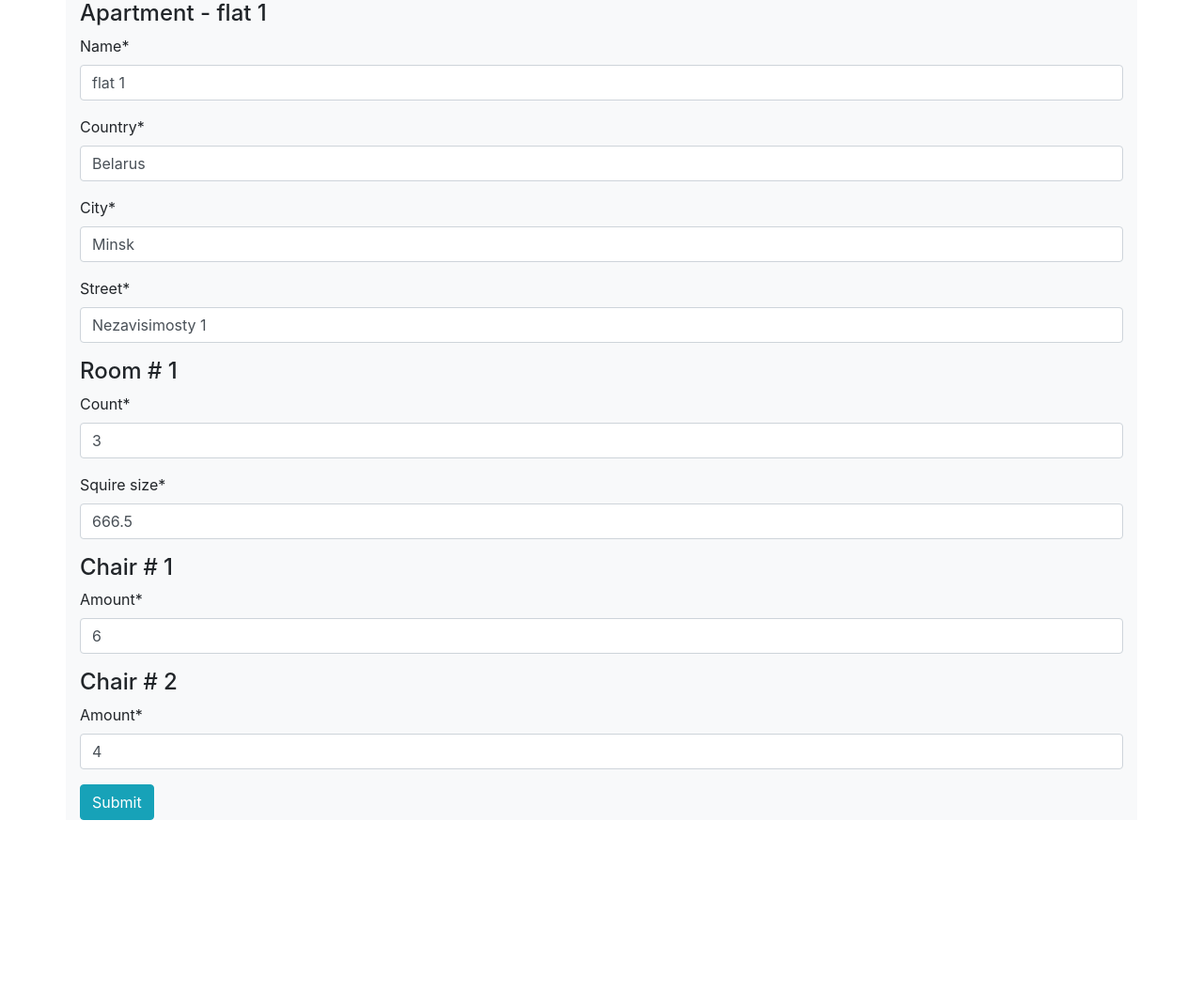
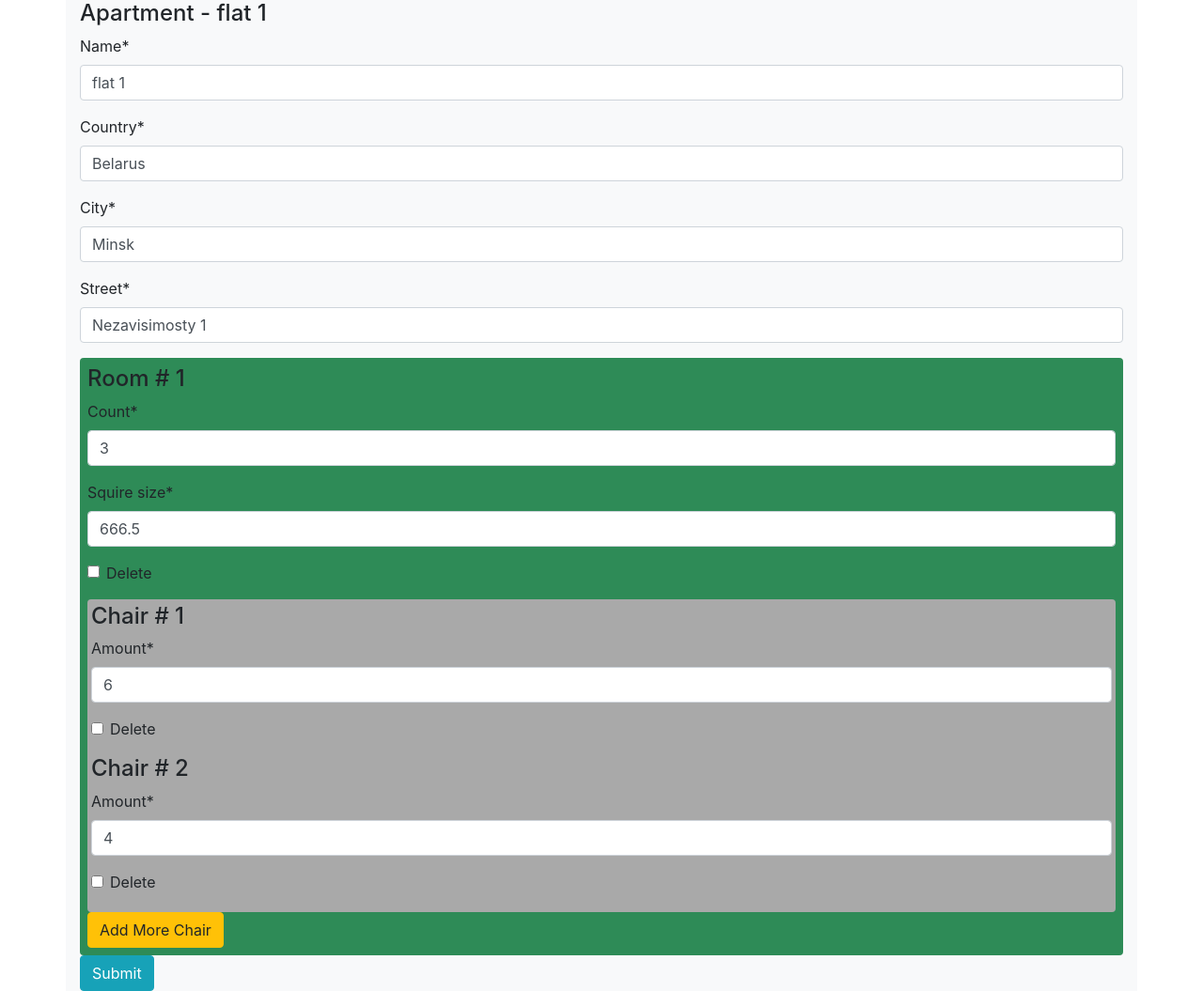
Before and after one commit to Valentin-Golyonko/ApartmentsConstructor, a Django app: page /details/1/ in a window 1280 px wide. Shown: the whole page at 94% size. Before the commit the page ends 873 px from the top, so only its background shows below. Run offline with Django 3.2, Linux system fonts and the light colour scheme; data comes from the database, SQL or seed files in the repository; both versions use the stored data as it was after the commit; some libraries are stand-ins or nearby versions.

Commit message:
added: 'add form' button

```diff
--- a/ApartmentsApp/forms.py
+++ b/ApartmentsApp/forms.py
@@ -1,10 +1,12 @@
 from django import forms
 from django.forms import modelformset_factory
 
-from ApartmentsApp.models import Apartments, Chair, Room
+from ApartmentsApp.models import (Apartments, Chair, Room)
 
 
 class ApartmentsForm(forms.ModelForm):
+    prefix = 'apartments'
+
     class Meta:
         model = Apartments
         fields = ('name', 'country', 'city', 'street',)
@@ -23,6 +25,6 @@ class ChairForm(forms.ModelForm):
 
 
 RoomFormset = modelformset_factory(Room, form=RoomForm, fields=('count', 'squire_size',),
-                                   extra=0, )
+                                   extra=0, can_delete=True, )
 ChairFormset = modelformset_factory(Chair, form=ChairForm, fields=('amount',),
-                                    extra=0, )
+                                    extra=0, can_delete=True, )
--- a/ApartmentsApp/models.py
+++ b/ApartmentsApp/models.py
@@ -31,7 +31,7 @@ class Room(models.Model):
     apartment = models.ForeignKey(to='Apartments', on_delete=models.CASCADE,
                                   blank=True, null=True)
 
-    count = models.PositiveSmallIntegerField(default=1)
+    count = models.PositiveSmallIntegerField(default=0)
     squire_size = models.FloatField(default=0.0)
 
     def __str__(self):
@@ -47,4 +47,4 @@ class Chair(models.Model):
     room = models.ForeignKey(to='Room', on_delete=models.CASCADE,
                              blank=True, null=True)
 
-    amount = models.PositiveSmallIntegerField(default=1)
+    amount = models.PositiveSmallIntegerField(default=0)
--- a/ApartmentsApp/templates/ApartmentsApp/apartment_list.html
+++ b/ApartmentsApp/templates/ApartmentsApp/apartment_list.html
@@ -6,10 +6,12 @@
     <ul>
         {% for flat in object_list %}
             <li>
-                <a href="{% url 'details' flat.id %}">{{ flat }}</a>
+                <a href="{% url 'apartments:details' flat.id %}">{{ flat }}</a>
             </li>
         {% empty %}
             <li>No Apartments yet.</li>
         {% endfor %}
     </ul>
+
+    <a class="btn btn-info" href="{% url 'apartments:add' %}">Add Apartments</a>
 {% endblock %}
--- a/ApartmentsApp/templates/ApartmentsApp/apartments_details.html
+++ b/ApartmentsApp/templates/ApartmentsApp/apartments_details.html
@@ -9,11 +9,13 @@
         <h4>Apartment - {{ apartment_form.name.value }}</h4>
         {{ apartment_form | crispy }}
 
+        <div id="room_formset" class="rounded p-2" style="background-color: seagreen">
             {{ room_formset.management_form }}
             {% for room in room_formset %}
                 <h4>Room # {{ forloop.counter }}</h4>
                 {{ room | crispy }}
 
+                <div id="chair_formset" class="rounded p-1" style="background-color: darkgray">
                     {{ chair_formset.management_form }}
                     {% for chair in chair_formset %}
                         {% if chair.instance.room.id == room.id.value %}
@@ -21,9 +23,28 @@
                             {{ chair | crispy }}
                         {% endif %}
                     {% endfor %}
+                </div>
+                <div id="empty_form_chair" style="display:none">
+                    <div class='no_error'>
+                        {{ chair_formset.empty_form | crispy }}
+                    </div>
+                </div>
+                <button id="add_more_chair" class="btn btn-warning" type="button">Add More Chair</button>
 
             {% endfor %}
+        </div>
 
         <button class="btn btn-info" type="submit">Submit</button>
     </form>
+
+    <script>
+        $('#add_more_chair').click(function () {
+            var chair_total = $('#id_chair-TOTAL_FORMS');
+            var form_idx = chair_total.val();
+            console.log('form_idx', form_idx);
+            $('#chair_formset').append($('#empty_form_chair').html().replace(/__prefix__/g, form_idx));
+            chair_total.val(parseInt(form_idx) + 1);
+        });
+    </script>
+
 {% endblock %}
--- a/ApartmentsApp/templates/ApartmentsApp/base.html
+++ b/ApartmentsApp/templates/ApartmentsApp/base.html
@@ -3,17 +3,14 @@
 <head>
     <meta charset="UTF-8">
 
-    <!-- Bootstrap CSS -->
-    <link rel="stylesheet" href="https://maxcdn.bootstrapcdn.com/bootstrap/4.0.0/css/bootstrap.min.css"
-          integrity="sha384-Gn5384xqQ1aoWXA+058RXPxPg6fy4IWvTNh0E263XmFcJlSAwiGgFAW/dAiS6JXm" crossorigin="anonymous">
-    <!-- Optional JavaScript -->
-    <!-- jQuery first, then Popper.js, then Bootstrap JS -->
     <script src="https://ajax.googleapis.com/ajax/libs/jquery/3.4.1/jquery.min.js"></script>
-    <script src="https://cdnjs.cloudflare.com/ajax/libs/popper.js/1.12.9/umd/popper.min.js"
-            integrity="sha384-ApNbgh9B+Y1QKtv3Rn7W3mgPxhU9K/ScQsAP7hUibX39j7fakFPskvXusvfa0b4Q"
+    <script src="https://cdnjs.cloudflare.com/ajax/libs/popper.js/1.14.3/umd/popper.min.js"
+            integrity="sha384-ZMP7rVo3mIykV+2+9J3UJ46jBk0WLaUAdn689aCwoqbBJiSnjAK/l8WvCWPIPm49"
             crossorigin="anonymous"></script>
-    <script src="https://maxcdn.bootstrapcdn.com/bootstrap/4.0.0/js/bootstrap.min.js"
-            integrity="sha384-JZR6Spejh4U02d8jOt6vLEHfe/JQGiRRSQQxSfFWpi1MquVdAyjUar5+76PVCmYl"
+    <link rel="stylesheet" href="https://stackpath.bootstrapcdn.com/bootstrap/4.1.3/css/bootstrap.min.css"
+          integrity="sha384-MCw98/SFnGE8fJT3GXwEOngsV7Zt27NXFoaoApmYm81iuXoPkFOJwJ8ERdknLPMO" crossorigin="anonymous">
+    <script src="https://stackpath.bootstrapcdn.com/bootstrap/4.1.3/js/bootstrap.min.js"
+            integrity="sha384-ChfqqxuZUCnJSK3+MXmPNIyE6ZbWh2IMqE241rYiqJxyMiZ6OW/JmZQ5stwEULTy"
             crossorigin="anonymous"></script>
 
     {% load static %}
@@ -24,8 +21,7 @@
 <body>
 
 <div class="container bg-light">
-    {% block content %}
-    {% endblock %}
+    {% block content %}{% endblock %}
 </div>
 
 <div class="message-include">
--- /dev/null
+++ b/ApartmentsApp/urls.py
@@ -0,0 +1,12 @@
+from django.contrib import admin
+from django.urls import path, include
+
+from ApartmentsApp.views import (ApartmentsList, ApartmentsPageDetails, AddApartments)
+
+app_name = 'apartments'
+
+urlpatterns = [
+    path('', ApartmentsList.as_view(), name='list'),
+    path('details/<int:pk>/', ApartmentsPageDetails.as_view(), name='details'),
+    path('add/', AddApartments.as_view(), name='add'),
+]
--- a/ApartmentsApp/views.py
+++ b/ApartmentsApp/views.py
@@ -1,10 +1,12 @@
 from django.contrib import messages
 from django.contrib.messages import get_messages
-from django.shortcuts import render, redirect
+from django.http import HttpResponseRedirect
+from django.shortcuts import render
+from django.urls import reverse_lazy
 from django.views.generic import TemplateView, ListView
 
-from ApartmentsApp.forms import *
-from ApartmentsApp.models import Apartments
+from ApartmentsApp.forms import (ApartmentsForm, RoomFormset, ChairFormset)
+from ApartmentsApp.models import (Apartments, Room, Chair)
 
 
 class ApartmentsList(ListView):
@@ -27,8 +29,8 @@ class ApartmentsPageDetails(TemplateView):
         response = {
             'messages': get_messages(request),
             'apartment_form': ApartmentsForm(instance=apartment),
-            'room_formset': RoomFormset(queryset=rooms),
-            'chair_formset': ChairFormset(queryset=chairs),
+            'room_formset': RoomFormset(queryset=rooms, prefix='room'),
+            'chair_formset': ChairFormset(queryset=chairs, prefix='chair'),
         }
         return render(request=request, template_name=self.template_name, context=response)
 
@@ -39,8 +41,8 @@ class ApartmentsPageDetails(TemplateView):
         chairs = Chair.objects.filter(room__apartment_id=kwargs['pk'])
 
         apartment_form = ApartmentsForm(request.POST, instance=apartment)
-        room_formset = RoomFormset(request.POST, queryset=rooms)
-        chair_formset = ChairFormset(request.POST, queryset=chairs)
+        room_formset = RoomFormset(request.POST, queryset=rooms, prefix='room')
+        chair_formset = ChairFormset(request.POST, queryset=chairs, prefix='chair')
 
         if apartment_form.is_valid() and room_formset.is_valid() and chair_formset.is_valid():
             apartment_form.save()
@@ -50,4 +52,23 @@ class ApartmentsPageDetails(TemplateView):
         else:
             messages.error(request, 'Form Validation Error.')
             apartment_form.add_error(field=None, error='Form Validation Error')
-        return redirect(to='list')
+        return HttpResponseRedirect(self.get_success_url())
+
+    def get_success_url(self):
+        return reverse_lazy('apartments:list')
+
+
+class AddApartments(TemplateView):
+    template_name = 'ApartmentsApp/add.html'
+
+    def get(self, request, *args, **kwargs):
+        response = {
+
+        }
+        return render(request=request, template_name=self.template_name, context=response)
+
+    def post(self, request):
+        return HttpResponseRedirect(self.get_success_url())
+
+    def get_success_url(self):
+        return reverse_lazy('apartments:list')
--- a/ApartmentsConstructor/urls.py
+++ b/ApartmentsConstructor/urls.py
@@ -14,12 +14,11 @@ Including another URLconf
     2. Add a URL to urlpatterns:  path('blog/', include('blog.urls'))
 """
 from django.contrib import admin
-from django.urls import path
+from django.urls import path, include
 
 from ApartmentsApp.views import ApartmentsList, ApartmentsPageDetails
 
 urlpatterns = [
-    path('', ApartmentsList.as_view(), name='list'),
-    path('details/<int:pk>/', ApartmentsPageDetails.as_view(), name='details'),
+    path('', include('ApartmentsApp.urls')),
     path('admin/', admin.site.urls),
 ]
```
Also changed, not shown: ApartmentsApp/templates/ApartmentsApp/add.html (added, +13 -0 lines), db.sqlite3. Lines whose indentation alone changed are shown as unchanged.
